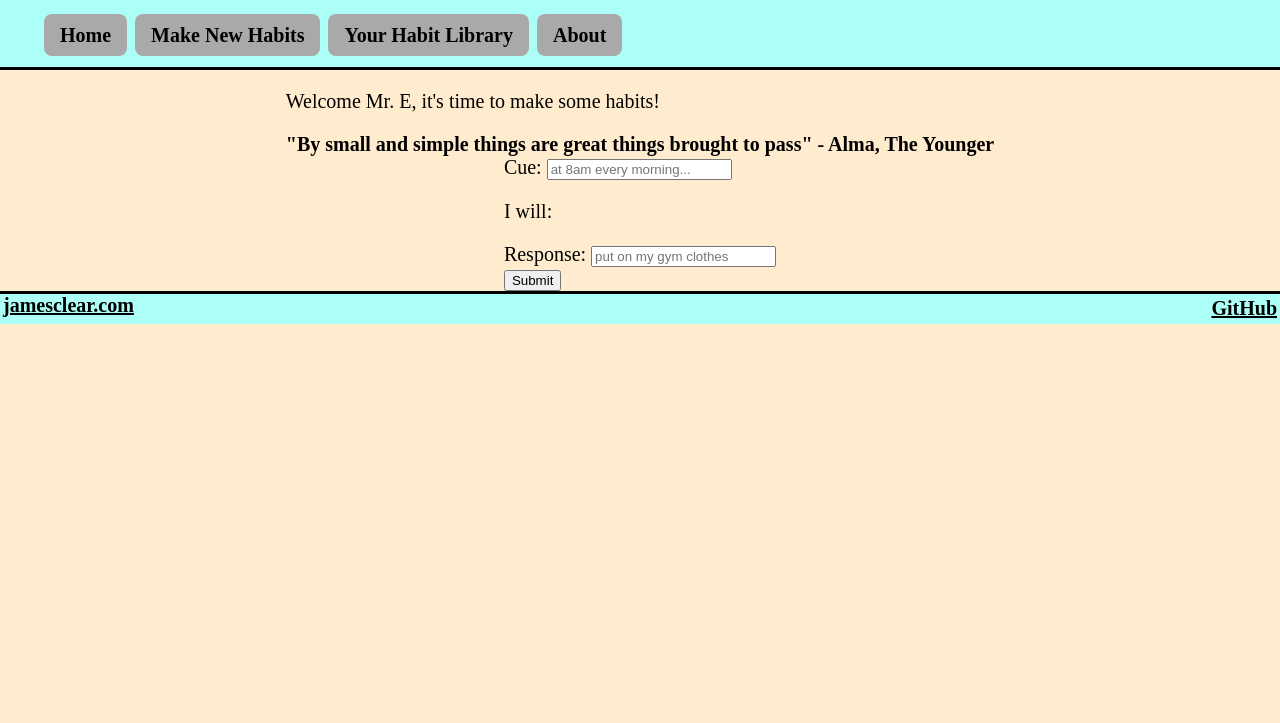
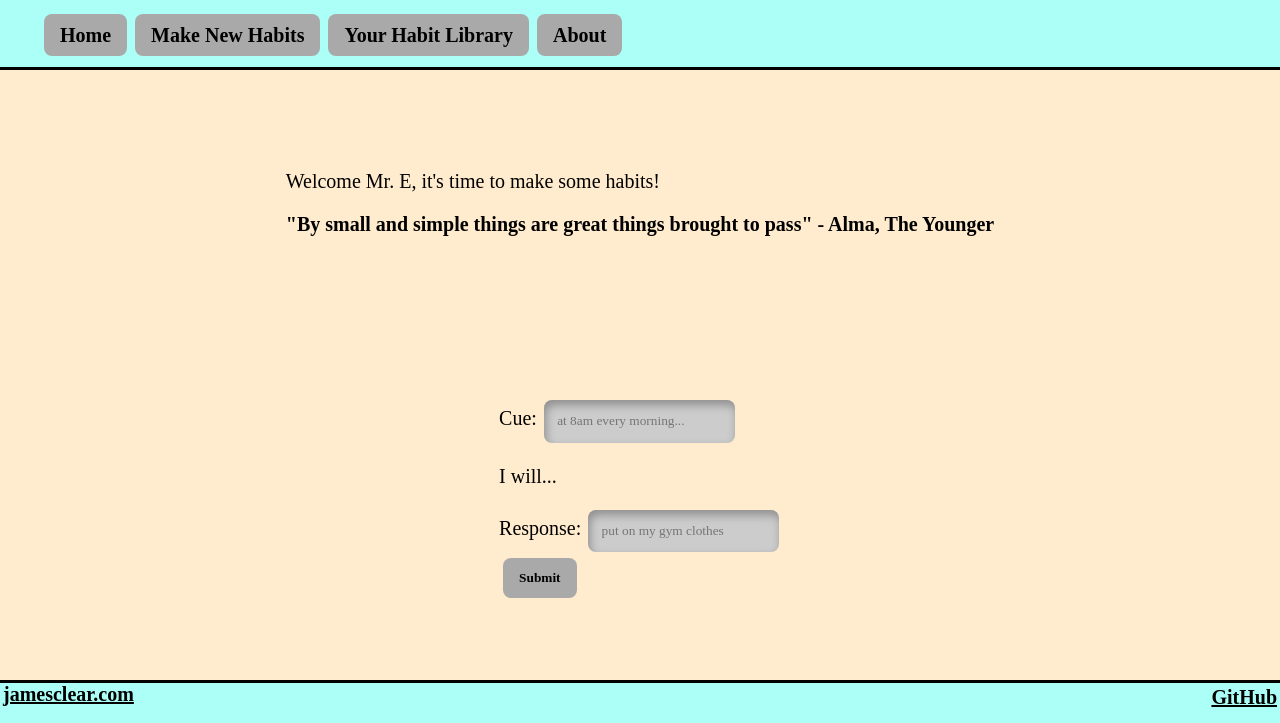
Before and after one commit to danewilhelm/startup, a plain HTML site: page startup-html/make.html in a window 1280 px wide. Shown: the part 77-800 px from the top of the page. Drawn offline with Linux system fonts and the light colour scheme; a web font is replaced by a local one.

Commit message:
fixed footer to the bottom of the page, potentially unstable changes idk

```diff
--- a/startup-html/about.css
+++ b/startup-html/about.css
@@ -0,0 +1,3 @@
+#habit_description {
+    /* display: grid; */
+}
--- a/startup-html/main.css
+++ b/startup-html/main.css
@@ -2,6 +2,9 @@
 @import url('https://fonts.googleapis.com/css2?family=Rethink+Sans:ital,wght@0,400..800;1,400..800&display=swap');
 
 body {
+  position: relative;
+  min-height: 100vh;
+
   background-color:blanchedalmond;
   font-family: "Rethink Sans";
   font-size: 20px;
@@ -65,7 +68,7 @@ img {
   background-color: rgb(151, 151, 151);
 }
 
-.input_login {
+.input_nice {
   font-family: "Rethink Sans";
   border: none;
   outline: none;
@@ -77,20 +80,28 @@ img {
   transition: 300ms ease-in-out;
 }
 
+/* --------header and main------------ */
 
+/* ------------main styling------------- */
 main {
+  padding-bottom: 2.5rem;
   flex: 1;
   display: flex;
   flex-direction: column;
   align-items: center;
   justify-content: space-around;
-
+  /* height: 100vh; */
 }
 
 
 
 /* ---------footer styling------------ */
 footer {
+  position: absolute;
+  bottom: 0;
+  width: 100%;
+  height: 2.5rem;
+
   flex: 0 30px;
   background-color: rgb(172, 255, 247);
   border-top: black solid;
@@ -112,11 +123,14 @@ footer {
   }
 }
 
-@media (max-height: 500px) {
+@media (max-height: 600px) {
   header {
     display: none;
   }
   footer {
     display: none;
   }
+  main {
+    flex: 1 100vh;
+  }
 }
--- a/startup-html/make.html
+++ b/startup-html/make.html
@@ -43,14 +43,13 @@
       </div>
       <form method="get">
         <label for="cue">Cue:</label>
-        <input type="text" id="cue" placeholder="at 8am every morning..." />
-        <p>I will: </p>
+        <input class="input_nice" type="text" id="cue" placeholder="at 8am every morning..." />
+        <p>I will... </p>
         <label for="response">Response:</label>
-        <input type="text" id="response" placeholder="put on my gym clothes" />
+        <input class="input_nice" type="text" id="response" placeholder="put on my gym clothes" />
         <br />
-        <button type="submit">Submit</button>
+        <button class="button-my1" type="submit">Submit</button>
       </form>
-
     </main>
 
     <footer>
```
Also changed, not shown: startup-html/index.html (+2 -3 lines).
